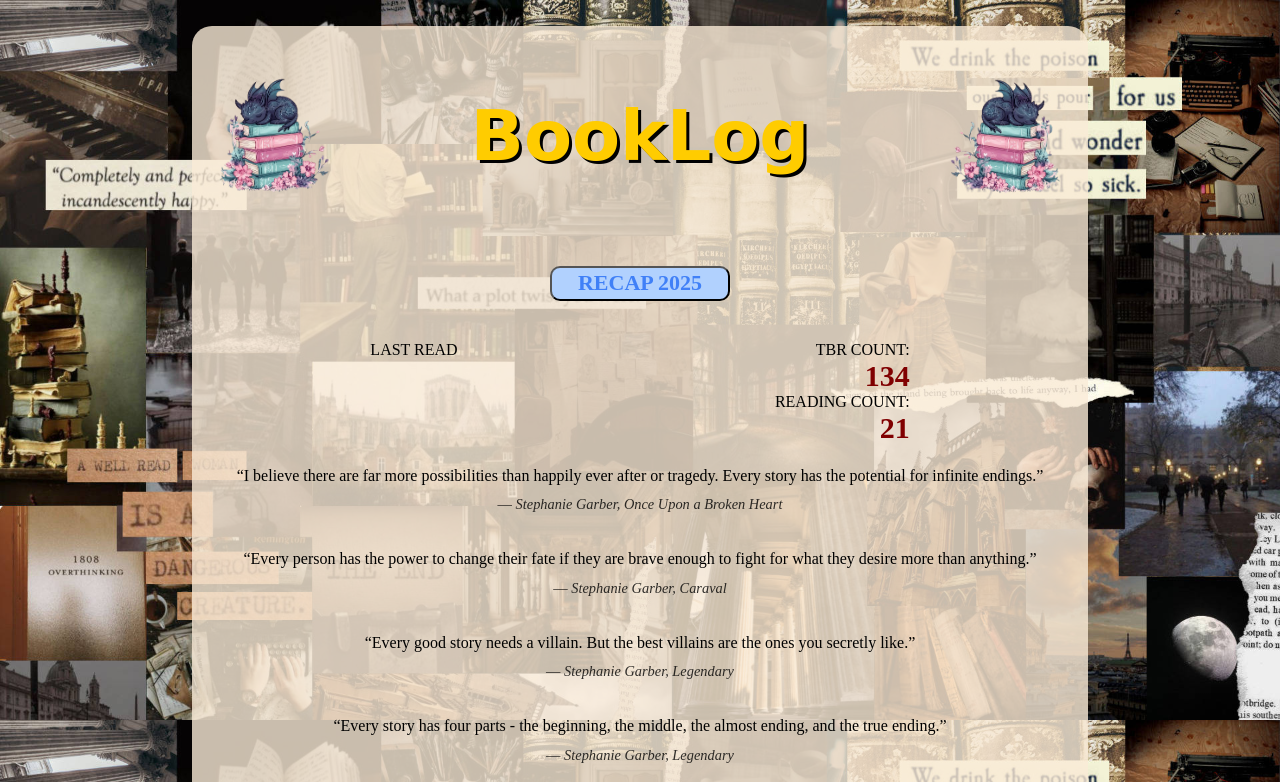
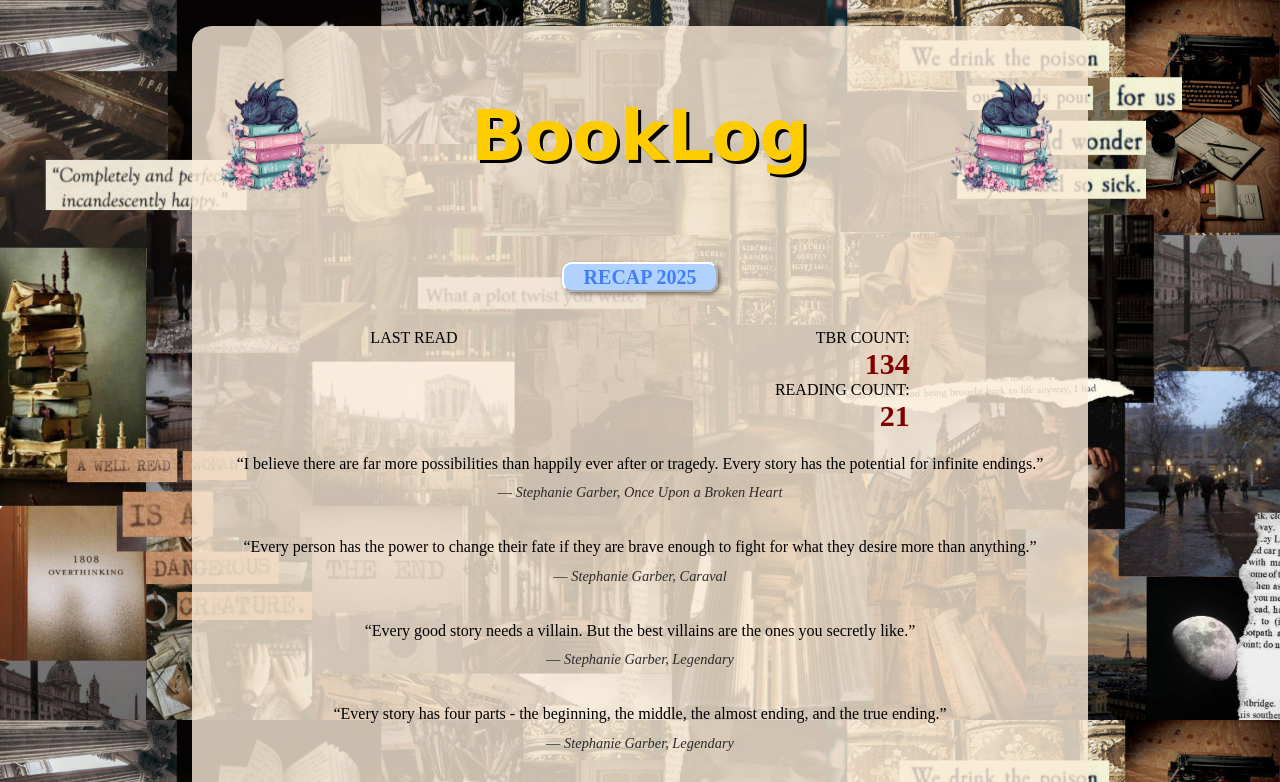
Before and after one commit to Roxfili/Booklog, a plain HTML site: page index.html in a window 1280 px wide. Shown: the top 782 px of the page. Drawn offline with Linux system fonts and the light colour scheme; a web font is replaced by a local one.

Commit message:
change buttons into a

```diff
--- a/css/style.css
+++ b/css/style.css
@@ -21,7 +21,30 @@ body{
     text-align: center;
     margin:40px 0;
 }
+.buttt{
+    color: #4080f7;
+    background-color: #b1d1fe;
+    width: 20%;
+    height: 35px;
+    font-size: 100%;
+    border-radius: 10px;
+    font-family:'Alkatra';
+    padding: 2px 20px;
+    border: 2px solid ;
+    border-color:  white rgb(173, 173, 173)rgb(173, 173, 173) white;
+    vertical-align: middle;
+    font-size: 20px;
+    font-weight: bold;
+    text-decoration: none;
+    box-shadow: 2px 2px 4px rgba(0, 0, 0, 0.5)
 
+}
+.buttt:hover{
+    background-color: #a1c8ff;
+}
+.buttt:active{
+    border-color:rgb(173, 173, 173) white white rgb(173, 173, 173);
+}
 .rec-but{
     color: #4080f7;
     background-color: #b1d1fe;
@@ -93,16 +116,16 @@ h1 {
     padding: 2% 0;
 }
 #quotes p {
-    margin-bottom: 30px; /* Regola i pixel per aumentare o diminuire la distanza */
+    margin-bottom: 30px;
     line-height: 1.6;    /* Opzionale: rende le citazioni più leggibili aumentando lo spazio tra le righe */
 }
 
 
 #quotes p span {
     display: block;      /* Forza l'autore ad andare a capo anche senza <br> */
-    margin-top: 5px;     /* Piccolo spazio tra testo e autore */
-    font-style: italic;  /* Rende l'autore in corsivo */
-    opacity: 0.8;        /* Lo rende leggermente più chiaro per dare importanza alla citazione */
+    margin-top: 5px;
+    font-style: italic;
+    color:rgb(44, 44, 44);
     font-size:0.9rem;
 }
 
--- a/index.html
+++ b/index.html
@@ -20,10 +20,11 @@
 
         <main>
             <div class="recap-but">
-                <a href="recap.html">
-                    <button class="rec-but">
+                <a class="buttt" href="recap.html">
+                    <!-- <button class="rec-but">
                         RECAP 2025
-                    </button>
+                    </button> -->
+                     RECAP 2025
                 </a>
             </div>
 
```
Also changed, not shown: recap.html (+4 -3 lines).
